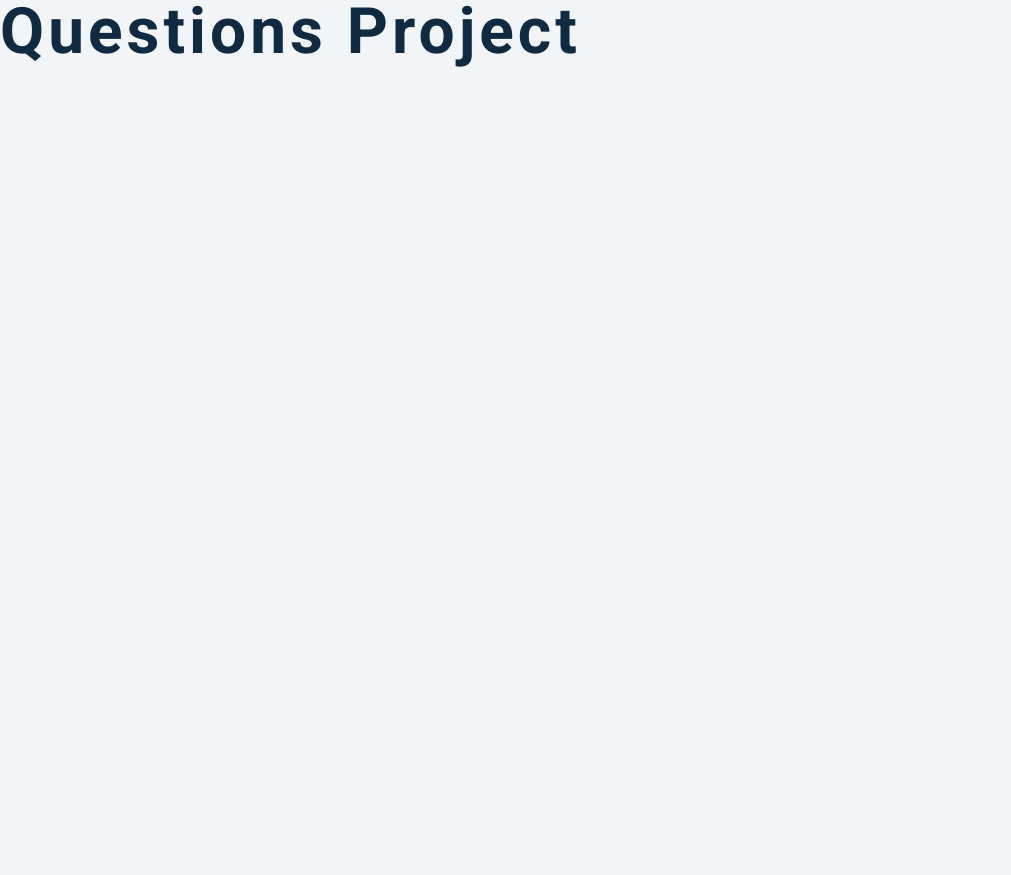
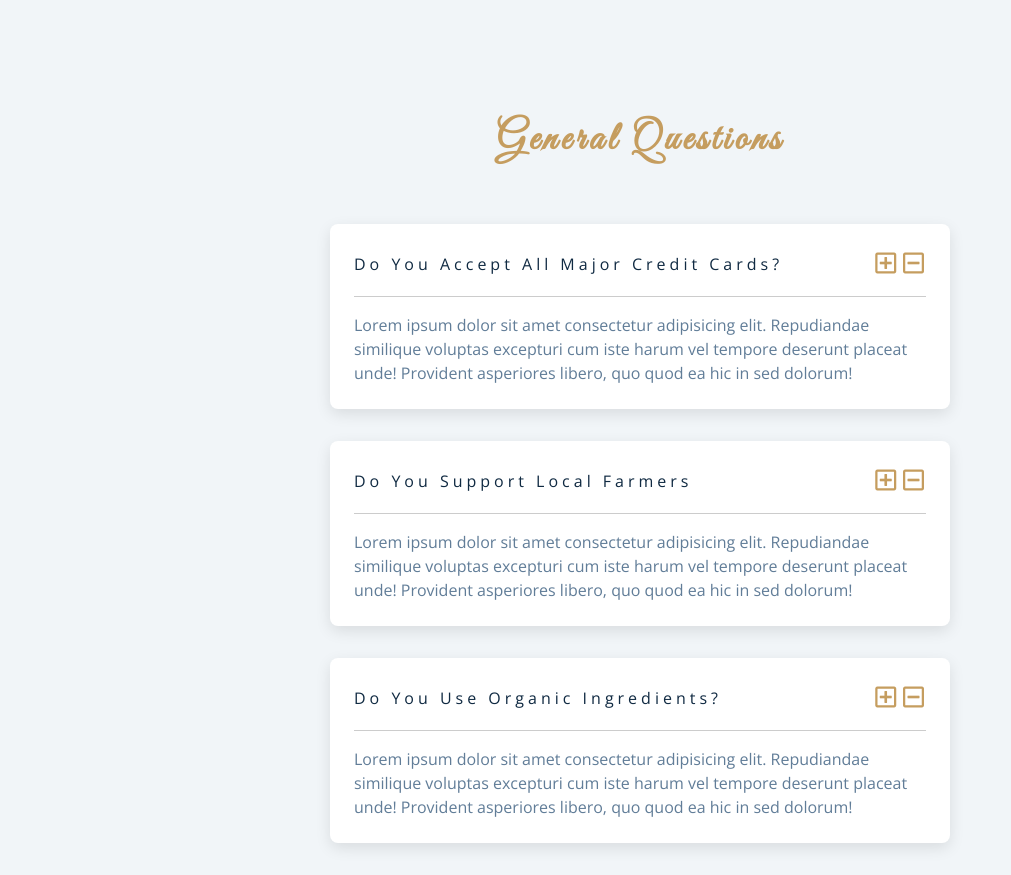
Before and after one commit to Danfirech/js7-questions, a plain HTML site: page setup/index.html in a window 1280 px wide. Shown: the whole page, without its empty margins (0-1011 px from the left). Before the commit the page ends 800 px from the top, so only its background shows below. Drawn offline with nearby package versions, Linux system fonts and the light colour scheme.

Commit message:
finished HTML

```diff
--- a/setup/index.html
+++ b/setup/index.html
@@ -18,7 +18,72 @@
     <link rel="stylesheet" href="styles.css" />
   </head>
   <body>
-    <h1>questions project</h1>
+    <section class="questions">
+      <!--title-->
+      <div class="title">
+        <h2>general questions</h2>
+      </div>
+      <!--questions-->
+      <div class="section-center">
+        <!--Single Question-->
+        <article class="question">
+          <div class="question-title">
+            <p>Do you accept all major credit cards?</p>
+            <button type="button" class="question-btn">
+              <span class="plus-icon">
+                <i class="far fa-plus-square"></i>
+              <span class="minus-icon">
+                </span class="minus-icon">
+                <i class="far fa-minus-square"></i>
+              </span>
+            </button>
+          </div>
+          <!--question text-->
+          <div class="question-text">
+            <p>Lorem ipsum dolor sit amet consectetur adipisicing elit. Repudiandae similique voluptas excepturi cum iste harum vel tempore deserunt placeat unde! Provident asperiores libero, quo quod ea hic in sed dolorum!</p>
+          </div>
+        </article>
+        <!--end Single Question-->
+        <!--second question-->
+                <article class="question">
+          <div class="question-title">
+            <p>Do you support local farmers</p>
+            <button type="button" class="question-btn">
+              <span class="plus-icon">
+                <i class="far fa-plus-square"></i>
+              <span class="minus-icon">
+                </span class="minus-icon">
+                <i class="far fa-minus-square"></i>
+              </span>
+            </button>
+          </div>
+          <!--question text-->
+          <div class="question-text">
+            <p>Lorem ipsum dolor sit amet consectetur adipisicing elit. Repudiandae similique voluptas excepturi cum iste harum vel tempore deserunt placeat unde! Provident asperiores libero, quo quod ea hic in sed dolorum!</p>
+          </div>
+        </article>
+        <!--end second question-->
+        <!--third question-->
+                        <article class="question">
+          <div class="question-title">
+            <p>Do you use organic Ingredients?</p>
+            <button type="button" class="question-btn">
+              <span class="plus-icon">
+                <i class="far fa-plus-square"></i>
+              <span class="minus-icon">
+                </span class="minus-icon">
+                <i class="far fa-minus-square"></i>
+              </span>
+            </button>
+          </div>
+          <!--question text-->
+          <div class="question-text">
+            <p>Lorem ipsum dolor sit amet consectetur adipisicing elit. Repudiandae similique voluptas excepturi cum iste harum vel tempore deserunt placeat unde! Provident asperiores libero, quo quod ea hic in sed dolorum!</p>
+          </div>
+        </article>
+         <!--end third question-->
+      </div>
+    </section>
     <!-- javascript -->
     <script src="app.js"></script>
   </body>
```
